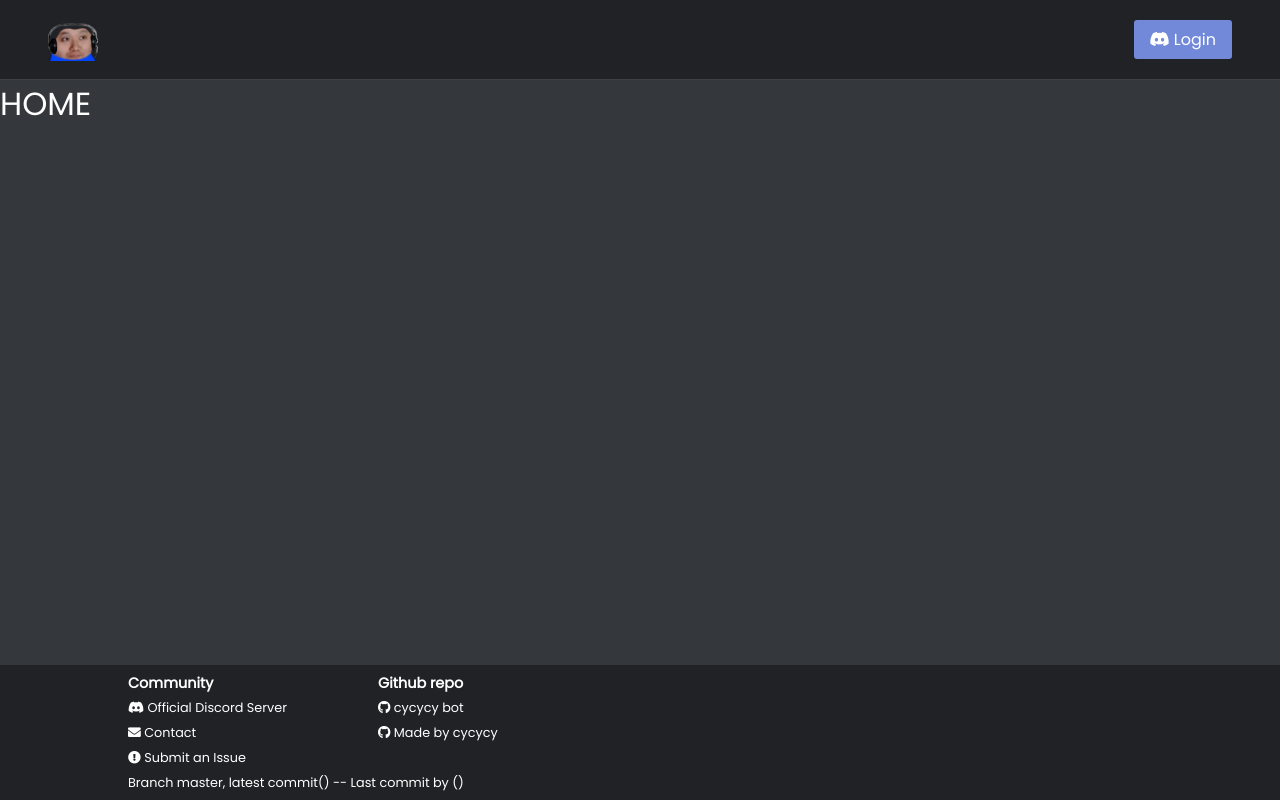
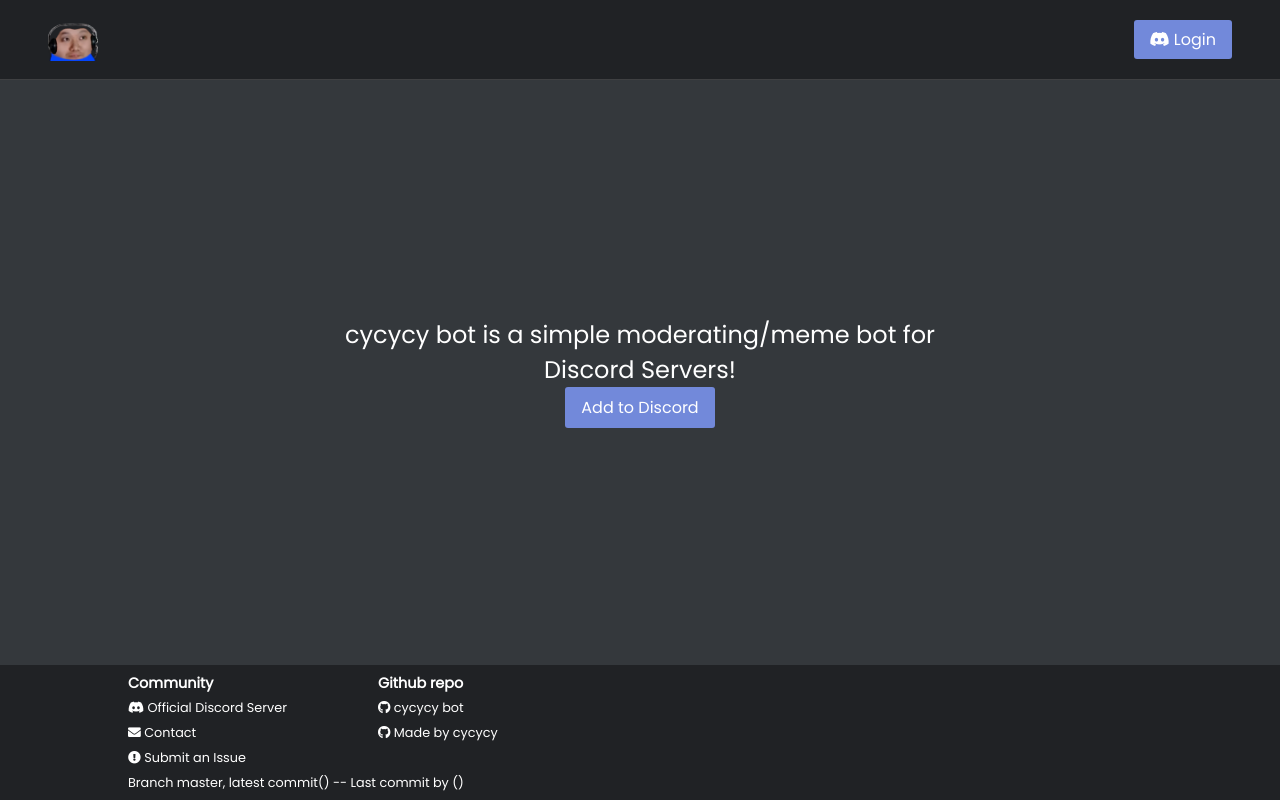
Before and after one commit to cycycy-bot/cycycybot-frontend, a React (Create React App) app: page / in a window 1280 px wide. Built offline with nearby package versions, Linux system fonts and the light colour scheme; no server answers.

Commit message:
add home design

```diff
--- /dev/null
+++ b/src/components/Home/Home.css
@@ -0,0 +1,36 @@
+.home-container {
+  width: 100%;
+  display: flex;
+  justify-content: center;
+  flex: 1;
+}
+
+.home-contents {
+  width: 80%;
+  display: flex;
+  justify-content: center;
+  align-items: center;
+}
+
+.home-main {
+  width: 100%;
+  max-width: 600px;
+  display: flex;
+  flex-flow: row wrap;
+  justify-content: center;
+}
+
+.home-main h1 {
+  font-size: 1.5rem;
+  text-align: center;
+}
+
+@media screen and (max-width: 900px) {
+  .home-contents {
+    width: 90%;
+  }
+
+  .home-main h1 {
+    font-size: 1rem;
+  }
+}
--- a/src/components/Home/Home.js
+++ b/src/components/Home/Home.js
@@ -1,8 +1,17 @@
 import React from 'react';
 
+import './Home.css';
+
 const Home = () => (
-  <div>
-    <h1>HOME</h1>
+  <div className="home-container">
+    <div className="home-contents">
+      <div className="home-main">
+        <h1>cycycy bot is a simple moderating/meme bot for Discord Servers!</h1>
+        <a href="https://discordapp.com/oauth2/authorize?client_id=530305194131456000&scope=bot&permissions=8" className="login-button">
+          Add to Discord
+        </a>
+      </div>
+    </div>
   </div>
 );
 
```
